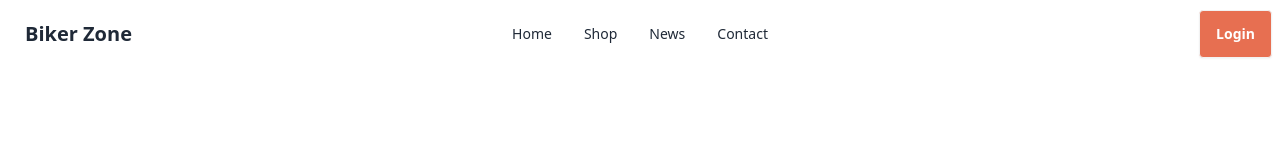
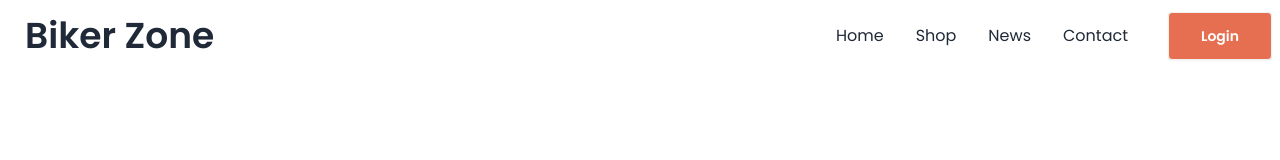
Before and after one commit to thamidAhmedKhan/biker-zone, a plain HTML site: page index.html in a window 1280 px wide. Drawn offline with nearby package versions, Linux system fonts and the light colour scheme.

Commit message:
change some neb styles

```diff
--- a/index.html
+++ b/index.html
@@ -22,11 +22,11 @@
     </style>
 </head>
 
-<body>
+<body class="font-poppins">
     <header>
         <nav>
             <div class="navbar bg-base-100">
-                <div class="navbar-start">
+                <div class="flex-1">
                     <div class="dropdown">
                         <div tabindex="0" role="button" class="btn btn-ghost lg:hidden">
                             <svg xmlns="http://www.w3.org/2000/svg" class="h-5 w-5" fill="none" viewBox="0 0 24 24"
@@ -36,25 +36,25 @@
                             </svg>
                         </div>
                         <ul tabindex="0"
-                            class="menu menu-sm dropdown-content bg-base-100 rounded-box z-[1] mt-3 w-52 p-2 shadow">
+                            class="menu menu-sm dropdown-content bg-base-100 rounded-box z-[1] mt-3 w-52 p-2 shadow text-base">
                             <li><a>Home</a></li>
                             <li><a>Shop</a></li>
                             <li><a>News</a></li>
                             <li><a>Contact</a></li>
                         </ul>
                     </div>
-                    <a class="btn btn-ghost text-xl">Biker Zone</a>
+                    <a class="btn btn-ghost text-4xl">Biker Zone</a>
                 </div>
                 <div class="navbar-center hidden lg:flex">
-                    <ul class="menu menu-horizontal px-1">
+                    <ul class="menu menu-horizontal px-6 text-base">
                         <li><a>Home</a></li>
                         <li><a>Shop</a></li>
                         <li><a>News</a></li>
                         <li><a>Contact</a></li>
                     </ul>
                 </div>
-                <div class="navbar-end">
-                    <a class="btn bt px-4 py-2 rounded bg-[#E76F51] text-[#fff]">Login</a>
+                <div class="text-base">
+                    <a class="btn bt px-8 py-2 rounded bg-[#E76F51] text-[#fff]">Login</a>
                 </div>
             </div>
         </nav>
```
